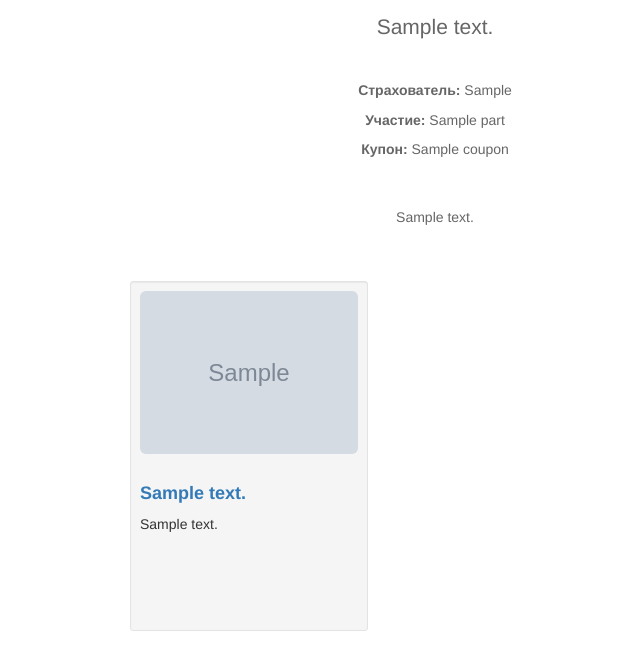
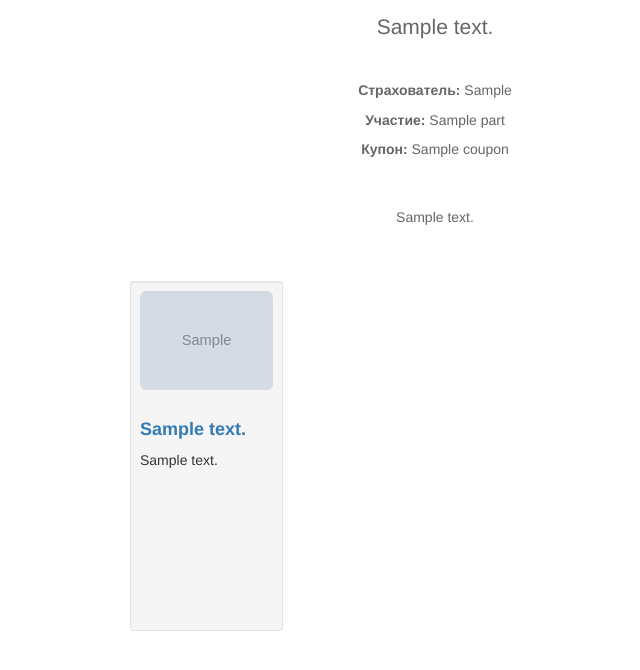
Before and after one commit to mt-christo/ej, a Django app: template antontest/story/templates/story/allproducts.html in a window 1280 px wide. Shown: the part 71-741 px from the top of the page, without its empty margins (205-845 px from the left). Run offline with Django 3.2, Linux system fonts and the light colour scheme; the template is opened without the code that fills it: most values are stand-ins (such as "Sample title", 1, 10 or a date in 2020); grey boxes marked "Sample" are stand-in pictures; some libraries are stand-ins or nearby versions.

Commit message:
Update allproducts.html

```diff
--- a/antontest/story/templates/story/allproducts.html
+++ b/antontest/story/templates/story/allproducts.html
@@ -41,7 +41,7 @@
 <div class="container" style="width:50%">
 
   {% for product in products %}
-  <div class="well well-sm" style="display:inline-block;width:17em;height:25em;vertical-align:top">
+  <div class="well well-sm" style="display:inline-block;width:25%;height:25em;vertical-align:top">
     <a href="product/{{ product.id }}"><img class="img-rounded" src="{% static "/" %}{{ product.imgpath }}" width="100%"/></a><br><br>
     <h4><b><a href="product/{{ product.id }}">{{ product.descshort }}</a></b></h4>
     <!--<p><b>Страхователь: </b>{{ product.listProviders }}</p>
```
